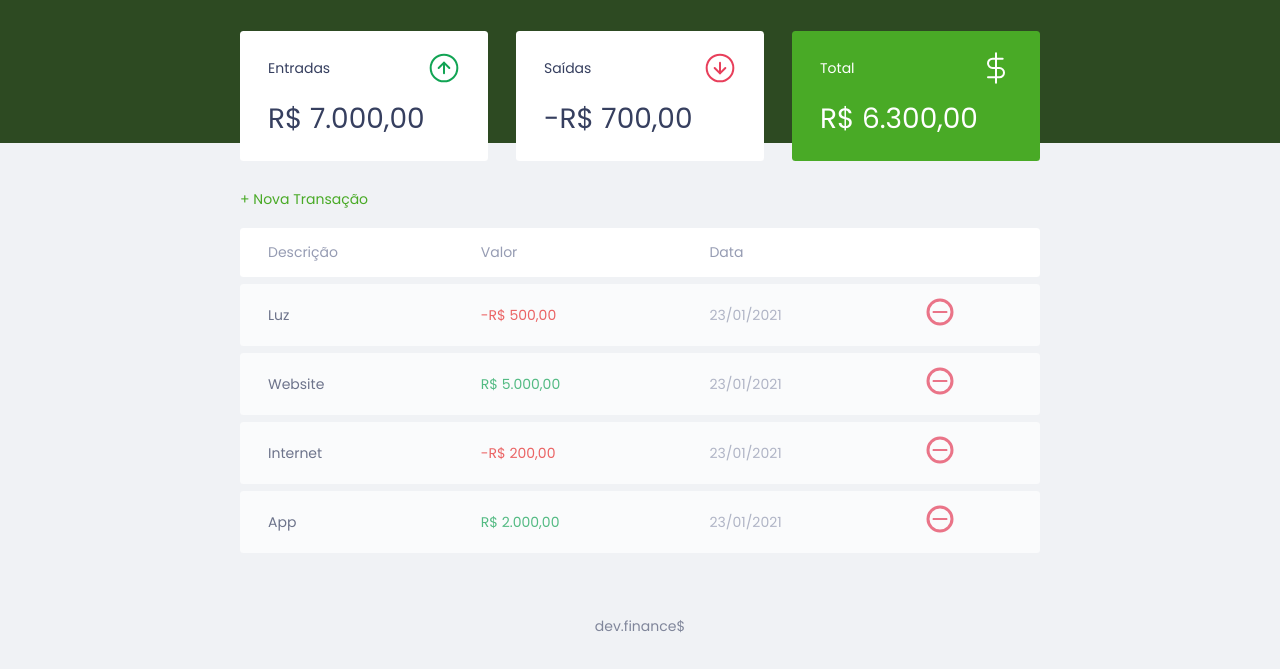
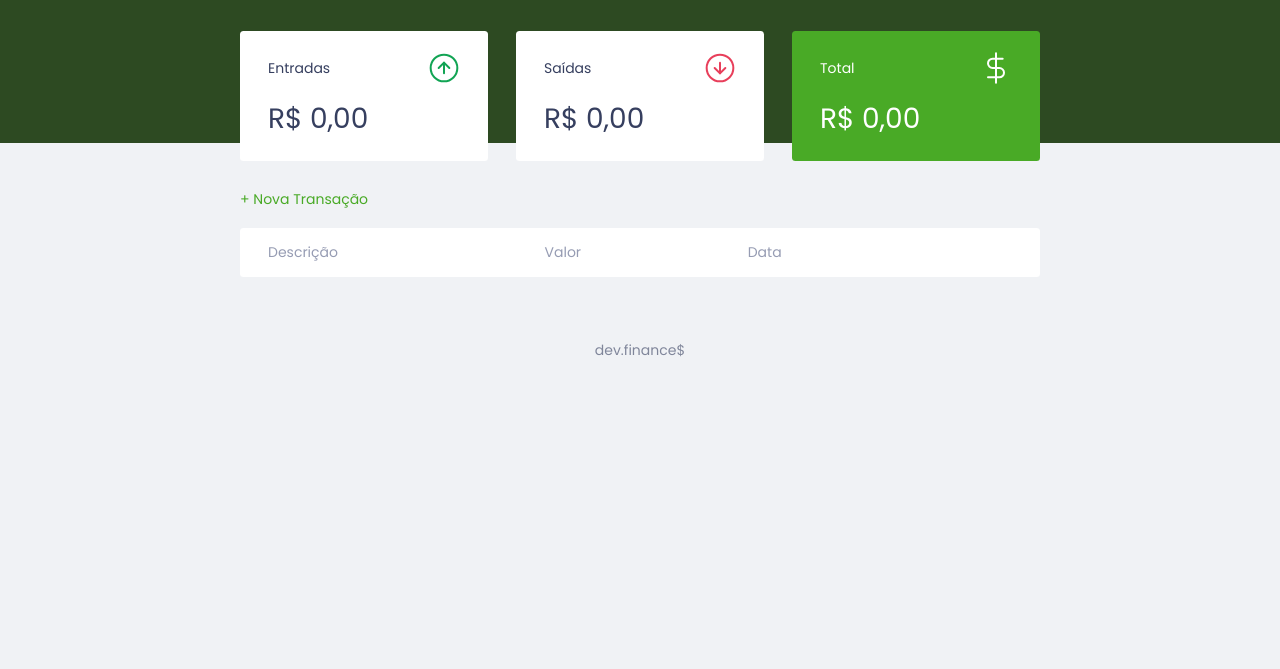
Before and after one commit to carvalhobruno20/maratona-discover, a plain HTML site: page index.html in a window 1280 px wide. Shown: the part 55-724 px from the top of the page. Drawn offline with Linux system fonts and the light colour scheme.

Commit message:
Finalizando Aplicação

```diff
--- a/index.html
+++ b/index.html
@@ -28,7 +28,7 @@
                     <span>Entradas</span>
                     <img src="./assets/income.svg" alt="Image de entradas">
                 </h3>
-                <p id="incomeDisplay">R$5.000,00</p>
+                <p id="incomeDisplay">R$0,00</p>
             </div>
 
             <div class="card">
@@ -36,7 +36,7 @@
                     <span>Saídas</span>
                     <img src="./assets/expense.svg" alt="Image de saídas">
                 </h3>
-                <p id="expenseDisplay">R$2.000,00</p>
+                <p id="expenseDisplay">R$0,00</p>
             </div>
 
             <div class="card total" class="description">
@@ -44,7 +44,7 @@
                     <span>Total</span>
                     <img src="./assets/total.svg" alt="Image de total">
                 </h3>
-                <p id="totalDisplay">R$3.000,00</p>
+                <p id="totalDisplay">R$0,00</p>
             </div>
 
         </section>
--- a/scripts.js
+++ b/scripts.js
@@ -11,36 +11,26 @@ const Modal = {
     }
 }
 
+const Storage = {
+    get() {
+        return JSON.parse(localStorage.getItem("dev.finances:transactions")) || []
+    },
+
+    set(transactions) {
+        localStorage.setItem("dev.finances:transactions", JSON.stringify(transactions))
+    }
+}
+
 const Transaction = {
-    all: [
-        {
-            description: 'Luz',
-            amount: -50000,
-            date: '23/01/2021',
-        },
-        {
-            description: 'Website',
-            amount: 500000,
-            date: '23/01/2021',
-        },
-        {
-            description: 'Internet',
-            amount: -20000,
-            date: '23/01/2021',
-        },
-        {
-            description: 'App',
-            amount: 200000,
-            date: '23/01/2021',
-        }
-    ],
+    all: Storage.get(),
+
     add(transaction) {
         Transaction.all.push(transaction)
 
         App.reload();
     },
 
-    remove(index){
+    remove(index) {
         Transaction.all.splice(index, 1)
 
         App.reload();
@@ -52,7 +42,7 @@ const Transaction = {
         //para cada transação,
         Transaction.all.forEach(transaction => {
             //se ela form maior que zero
-            if(transaction.amount > 0){
+            if (transaction.amount > 0) {
                 income += transaction.amount;
             }
             //somar a um a variavel e retornar a variavel
@@ -65,7 +55,7 @@ const Transaction = {
         let expense = 0;
 
         Transaction.all.forEach(transaction => {
-            if(transaction.amount < 0){
+            if (transaction.amount < 0) {
                 expense += transaction.amount;
             }
         })
@@ -74,7 +64,7 @@ const Transaction = {
     },
 
     total() {
-       return Transaction.incomes() + Transaction.expenses();
+        return Transaction.incomes() + Transaction.expenses();
     }
 }
 
@@ -123,7 +113,7 @@ const DOM = {
 }
 
 const Utils = {
-    formatAmount(value){
+    formatAmount(value) {
         value = Number(value) * 100
 
         return value
@@ -143,7 +133,7 @@ const Utils = {
 
         value = value.toLocaleString("pt-BR", {
             style: "currency",
-            currency:"BRL"
+            currency: "BRL"
         })
 
         return signal + value
@@ -166,28 +156,28 @@ const Form = {
     validateFields() {
         const { description, amount, date } = Form.getValues()
 
-        if( description.trim() === "" ||
+        if (description.trim() === "" ||
             amount.trim() === "" ||
             date.trim() === "") {
-                throw new Error("Por favor, preencha todos os campos")
+            throw new Error("Por favor, preencha todos os campos")
         }
     },
 
-    formatValues(){
+    formatValues() {
         let { description, amount, date } = Form.getValues()
 
         amount = Utils.formatAmount(amount)
 
         date = Utils.formatDate(date)
 
-        return{
+        return {
             description,
             amount,
             date
         }
     },
 
-    clearFields(){
+    clearFields() {
         Form.description.value = ""
         Form.amount.value = ""
         Form.date.value = ""
@@ -224,6 +214,7 @@ const App = {
 
         DOM.updateBalance()
 
+        Storage.set(Transaction.all)
     },
     reload() {
         DOM.clearTransaction()
```
